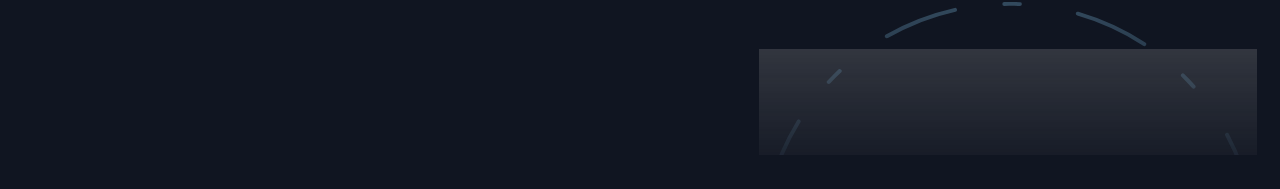
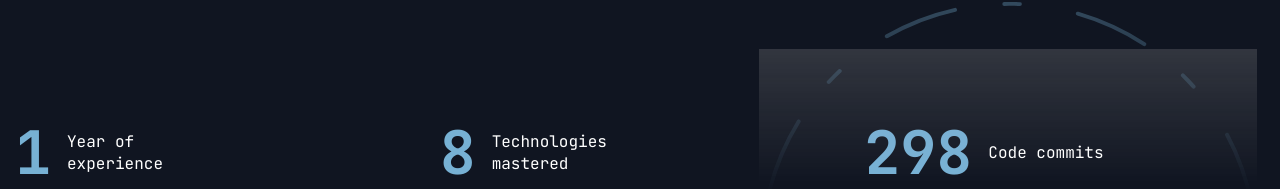
Before and after one commit to alan585/alan-portfolio, a Next.js app: page / in a window 1280 px wide. Shown: the part 675-864 px from the top of the page. Before the commit the page ends 830 px from the top, so only its background shows below. Built offline with nearby package versions, Linux system fonts and the light colour scheme.

Commit message:
Added stats count to landing page

```diff
--- a/package.json
+++ b/package.json
@@ -21,6 +21,7 @@
     "lucide-react": "^0.476.0",
     "next": "15.1.7",
     "react": "^19.0.0",
+    "react-countup": "^6.5.3",
     "react-dom": "^19.0.0",
     "react-icons": "^5.5.0",
     "swiper": "^11.2.4",
--- a/src/app/page.tsx
+++ b/src/app/page.tsx
@@ -22,7 +22,7 @@ export default function Home() {
               applications.
             </p>
           </div>
-          <div className="mb-8">
+          <div className="mb-8 xl:mb-0">
             <Photo />
           </div>
         </div>
--- a/src/components/Stats.tsx
+++ b/src/components/Stats.tsx
@@ -2,8 +2,48 @@
 
 import CountUp from "react-countup";
 
+const stats = [
+  {
+    num: 1,
+    text: "Year of experience",
+  },
+  {
+    num: 8,
+    text: "Technologies mastered",
+  },
+  {
+    num: 300,
+    text: "Code commits",
+  },
+];
+
 const Stats = () => {
-  return <section></section>;
+  return (
+    <section className="pb-12 pt-4 xl:pb-0 xl:pt-0">
+      <div className="container mx-auto">
+        <div className="mx-auto flex max-w-[80vw] flex-wrap gap-6 xl:max-w-none">
+          {stats.map((stat, index) => (
+            <div
+              className="flex flex-1 items-center justify-center gap-4 xl:justify-start"
+              key={index}
+            >
+              <CountUp
+                end={stat.num}
+                duration={5}
+                delay={2}
+                className="text-6xl font-bold text-accent"
+              />
+              <p
+                className={`${stat.text.length > 15 ? "max-w-[100px]" : "max-w-[200px]"} leading-snug text-white`}
+              >
+                {stat.text}
+              </p>
+            </div>
+          ))}
+        </div>
+      </div>
+    </section>
+  );
 };
 
 export default Stats;
```
Also changed, not shown: 1 other file (tests, documents, lock files or other folders).
